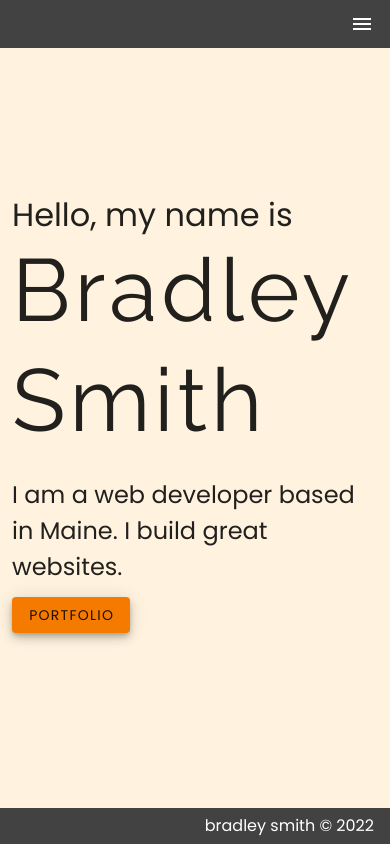
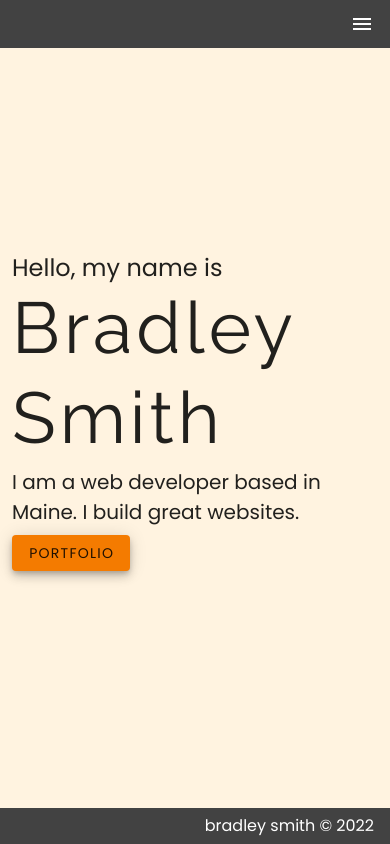
Before and after one commit to bradleyhop/new-portfolio, a Vue app: page / in a window 390 px wide. Built offline with nearby package versions, Linux system fonts and the light colour scheme.

Commit message:
set sizes to use rem; about me copy; home copy responsiveness

```diff
--- a/src/views/About.vue
+++ b/src/views/About.vue
@@ -33,25 +33,24 @@ export default {
 
       <v-col cols="12" md="5">
         <p class="me-copy">
-          I am genuinely curious and am always looking for new challenges. I love discovering new
-          skills and technologies to produce easy both to use and maintain websites and
+          I am genuinely curious and am always looking for new challenges. I love developing new
+          skills and discovering technologies to produce easy both to use and maintain websites and
           applications. As a recent transplant from Chicago to the Belgrade Lakes area in Maine, I
           am looking for a remote position.
         </p>
 
-        <!--
-           - <p class="me-copy">
-           -   My years as a dance instructor and in the service industry have given me many of the
-           -   soft skills needed for web development. Strong communication skills especially in step by
-           -   step instructions. Collaboration with other creators. Able to prioritize tasks in
-           -   realtime.
-           - </p>
-           -->
+        <p class="me-copy">
+          I look forward to transferring the soft skills I have acquired in the service industry and as a
+          dance instructor and performer: strong communication skills especially in instructions and
+          empathy; collaboration with other creators; ability to prioritize tasks in
+          real-time to swiftly and efficiently complete tasks on time; mostly, I enjoy helping
+          others and problem solving.
+        </p>
 
         <p class="me-copy">
           Away from the screen, I enjoy dancing and teaching the Lindy Hop and other vintage jazz
           dances, restoring and modding vintage video game systems, hiking and kayaking, and
-          listening to records.
+          collecting records.
         </p>
 
         <div class="list-group me-copy">
--- a/src/views/Contact.vue
+++ b/src/views/Contact.vue
@@ -25,7 +25,7 @@ export default {
     </v-row>
 
     <v-row class="justify-center">
-      <v-col cols="10" lg="2" sm="4" class="col-contact">
+      <v-col cols="10" lg="3" sm="4" class="col-contact">
         <div class="group-contact">
           <div class="link-container">
             <a
--- a/src/views/Home.vue
+++ b/src/views/Home.vue
@@ -40,29 +40,38 @@ export default {
 }
 
 .hero-header {
-  font-size: 2em;
+  font-size: 1.5rem;
+
+  @media only screen and (min-width: 800px) {
+    font-size: 2rem;
+  }
 }
 
 .my-name {
   font-family: Raleway, sans-serif !important;
-  font-size: 5.5em;
+  font-size: 4.5rem;
   letter-spacing: 4px;
-  margin: 0 0 0.25em 2em;
+  margin: 0 0 0.25rem 0;
 
-  @media only screen and (max-width: 800px) {
-    margin: 0 0 0.25em 0;
+  @media only screen and (min-width: 800px) {
+    font-size: 5.5rem;
+    margin: 0 0 0.25rem 2rem;
   }
 }
 
 .hero-copy {
   font-family: $Poppins;
-  font-size: 1.5em;
-  margin-bottom: 0.5em;
+  font-size: 1.25rem;
+  margin-bottom: 0.5rem;
+
+  @media only screen and (min-width: 800px) {
+    font-size: 1.5rem;
+  }
 }
 
 .portfolio-button {
   background-color: $secondary !important;
-  margin-bottom: 2em;
+  margin-bottom: 2rem;
 
   &:hover {
     background-color: $secondaryLight !important;
```
